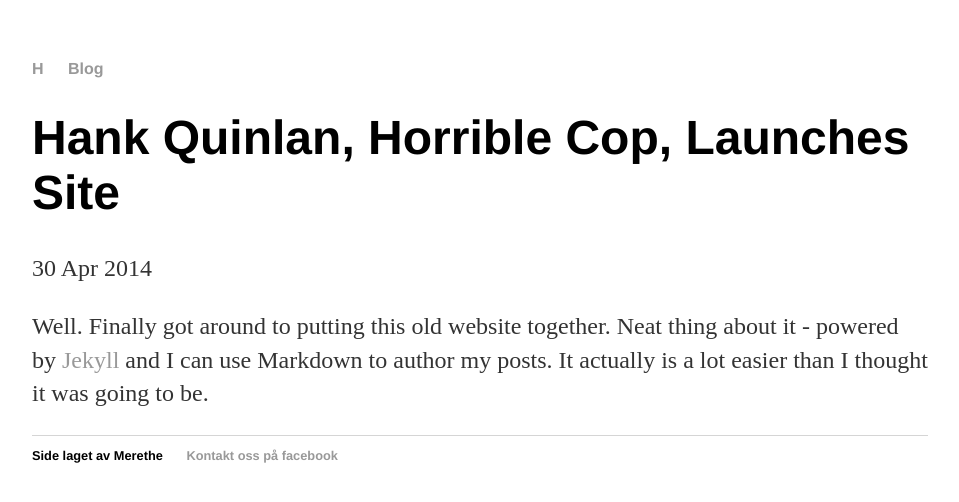
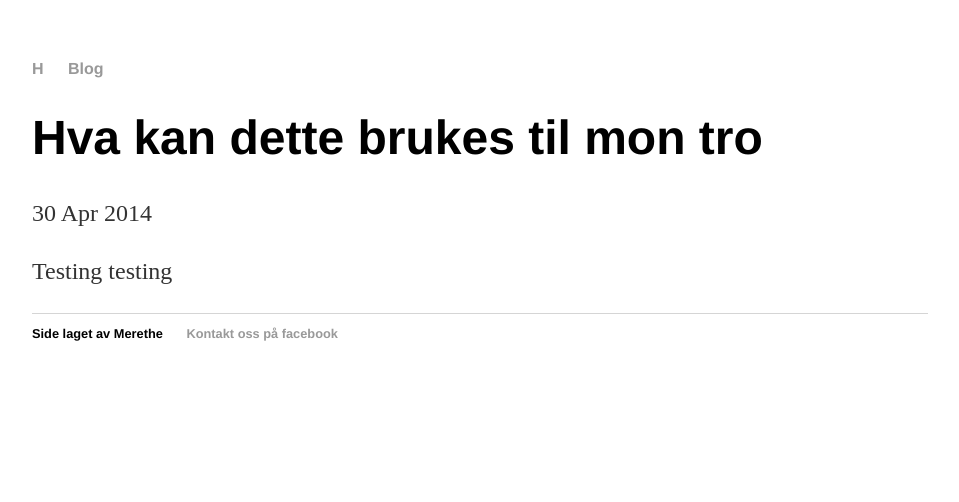
Before and after one commit to Varda84/Digicon_shop, a Jekyll site: the page built from _posts/2014-04-30-hank-quinlan-site-launched.md, in a window 1280 px wide. Shown: the top 502 px of the page, without its empty margins (160-1119 px from the left). Built offline with Jekyll 4.4.1, drawn with Linux system fonts in a browser that asks for light colours.

Commit message:
Update 2014-04-30-hank-quinlan-site-launched.md

```diff
--- a/_posts/2014-04-30-hank-quinlan-site-launched.md
+++ b/_posts/2014-04-30-hank-quinlan-site-launched.md
@@ -1,7 +1,7 @@
 ---
 layout: post
-title: "Hank Quinlan, Horrible Cop, Launches Site"
+title: "Hva kan dette brukes til mon tro"
 date: 2014-04-30
 ---
 
-Well. Finally got around to putting this old website together. Neat thing about it - powered by [Jekyll](http://jekyllrb.com) and I can use Markdown to author my posts. It actually is a lot easier than I thought it was going to be.
+Testing testing
```
